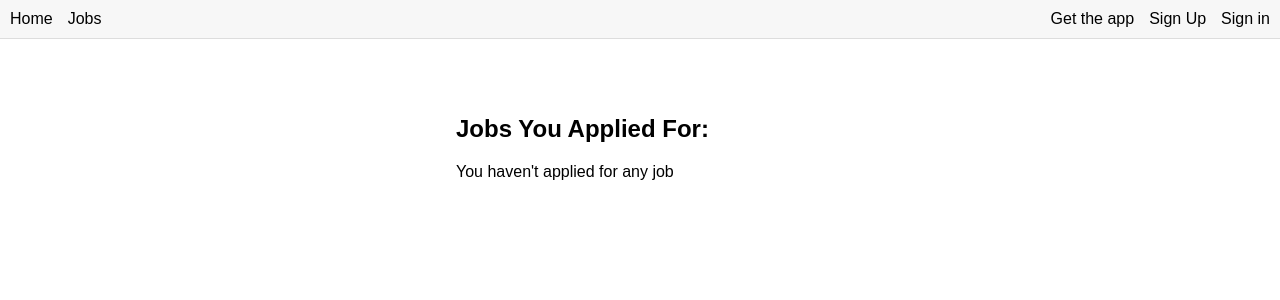
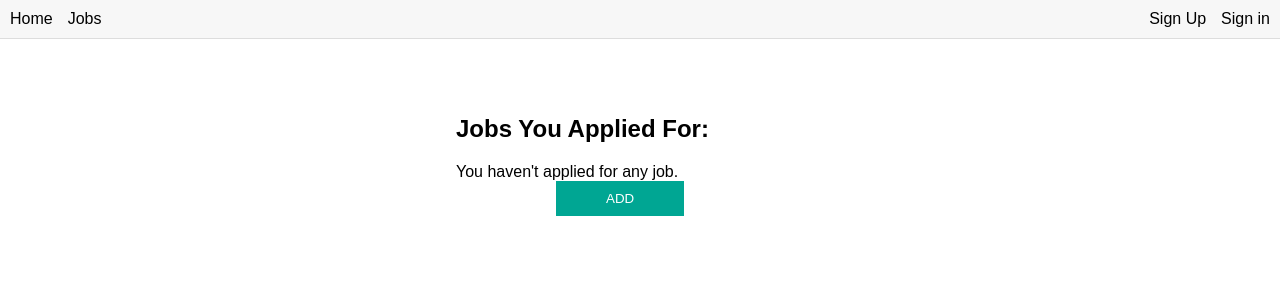
Before and after one commit to Ndima-karabo17/JobApplication-Tracker, a React (Vite) app: page /Home in a window 1280 px wide. Shown: the top 300 px of the page. Built offline with nearby package versions, Linux system fonts and the light colour scheme.

Commit message:
Update Home.tsx
I removed the link for get app coz it is not needed

```diff
--- a/src/Home.tsx
+++ b/src/Home.tsx
@@ -52,7 +52,6 @@ function Home() {
             <li><Link to="/JobPage">Jobs</Link></li>
           </ul>
           <ul className="nav-right">
-            <li>Get the app</li>
             <li><Link to="/Registration">Sign Up</Link></li>
             <li><Link to="/Login">Sign in</Link></li>
           </ul>
@@ -63,8 +62,10 @@ function Home() {
         <div className="card-container">
           <h2>Jobs You Applied For:</h2>
 
+
           {jobs.length === 0 ? (
-            <p>You haven't applied for any job</p>
+            <p>You haven't applied for any job. <Link to="/JobPage"><button className='add-btn'>ADD</button></Link></p>
+
           ) : (
             <div className="job-grid">
               {jobs.map((job, index) => (
```
